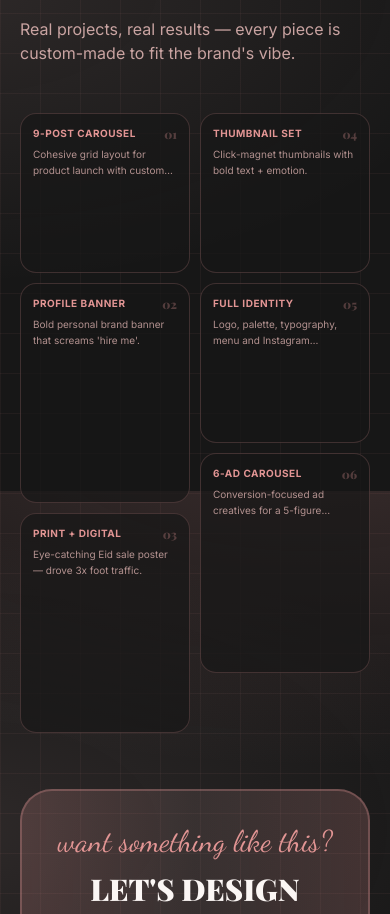
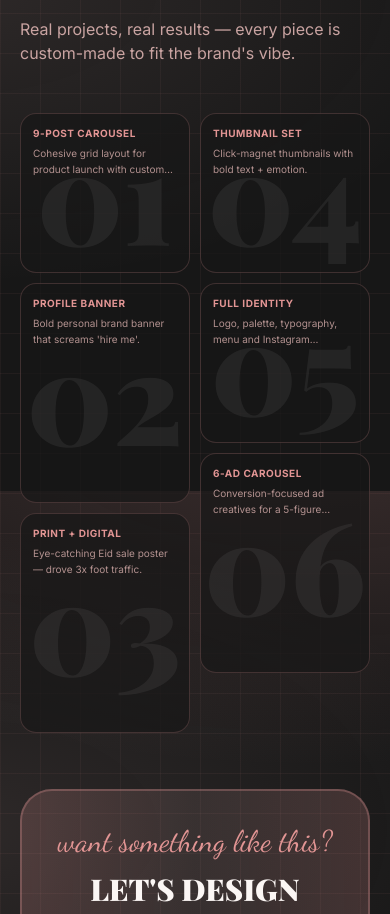
Before and after one commit to SyabAhmad/Fauzia-Shafi, a Next.js app: page / in a window 390 px wide. Shown: the part 3729-4643 px from the top of the page. Built offline with nearby package versions, Linux system fonts and the light colour scheme.

Commit message:
Huge watermark numbers behind work cards at 6% opacity

```diff
--- a/app/components/Work.tsx
+++ b/app/components/Work.tsx
@@ -108,10 +108,16 @@ export default function Work() {
                   </div>
                 </div>
               </div>
+              {/* Huge watermark number behind the card */}
+              <div className="absolute inset-0 flex items-center justify-center overflow-hidden pointer-events-none rounded-3xl">
+                <span className="font-display font-black text-white/[0.06] text-[12rem] leading-none select-none">
+                  {String(i + 1).padStart(2, "0")}
+                </span>
+              </div>
+
               <div className="p-5">
-                <div className="flex items-center justify-between">
+                <div className="relative flex items-center justify-between">
                   <p className="text-rose text-xs font-bold uppercase tracking-wider">{p.type}</p>
-                  <span className="font-display font-black text-rose/30">0{i + 1}</span>
                 </div>
                 <p className="mt-2 text-blush/80 text-sm leading-relaxed">{p.desc}</p>
               </div>
@@ -143,9 +149,15 @@ export default function Work() {
                 </div>
               </div>
               <div className="p-3">
-                <div className="flex items-center justify-between">
+                {/* Huge watermark number behind the card */}
+                <div className="absolute inset-0 flex items-center justify-center overflow-hidden pointer-events-none">
+                  <span className="font-display font-black text-white/[0.06] text-[8rem] sm:text-[10rem] leading-none select-none">
+                    {String(i + 1).padStart(2, "0")}
+                  </span>
+                </div>
+                <div className="relative flex items-center justify-between">
                   <p className="text-rose text-[10px] font-bold uppercase tracking-wider">{p.type}</p>
-                  <span className="font-display font-black text-rose/30 text-xs">0{i + 1}</span>
+                  <span className="hidden">{String(i + 1).padStart(2, "0")}</span>
                 </div>
                 <p className="mt-1 text-blush/70 text-[10px] leading-relaxed line-clamp-2">{p.desc}</p>
               </div>
```
